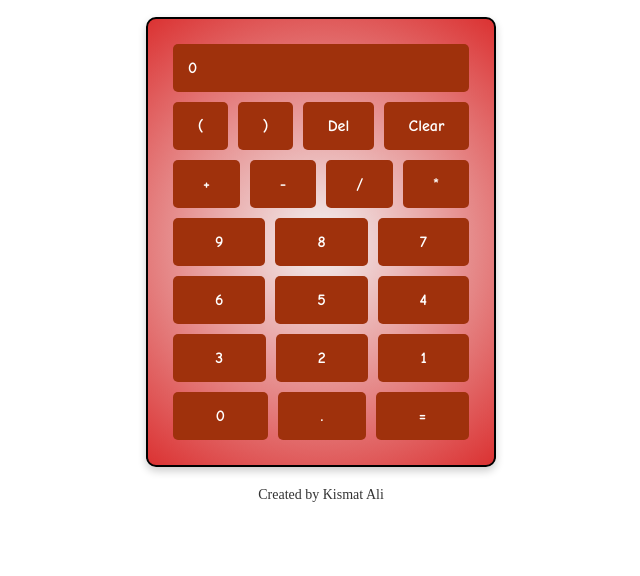
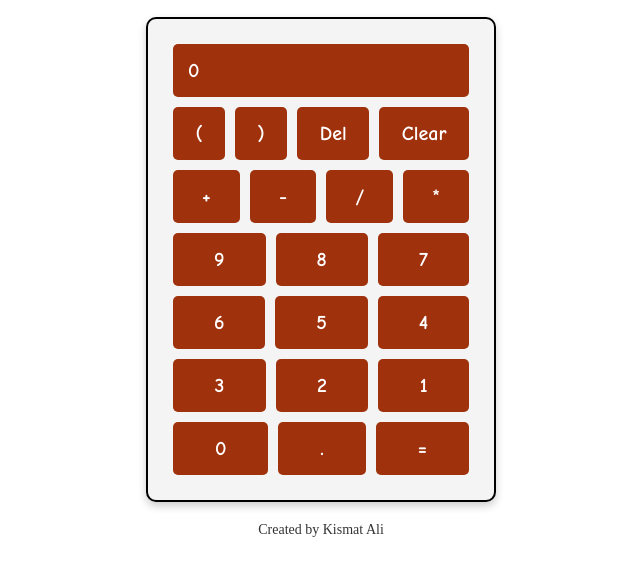
Before and after one commit to kismat5455/Calculator, a plain HTML site: page index.html in a window 1280 px wide. Shown: the part 50-626 px from the top of the page, without its empty margins (319-959 px from the left). Drawn offline with Linux system fonts and the light colour scheme.

Commit message:
style: Increase font size of buttons in calculator

```diff
--- a/style.css
+++ b/style.css
@@ -37,7 +37,7 @@ body {
     justify-content: center;
     align-items: center;
 
-    background: radial-gradient(circle, rgba(242, 242, 242, 1) 0%, rgba(219, 50, 50, 1) 100%);
+
     border: 2px solid #000;
     box-shadow: 0 4px 8px rgba(0, 0, 0, 0.2);
 }
@@ -57,7 +57,7 @@ body {
 
 .button {
     flex: auto;
-    font-size: 16px;
+    font-size: 20px;
     font-weight: bold;
     background-color: #9f310c;
     /* Green */
```
